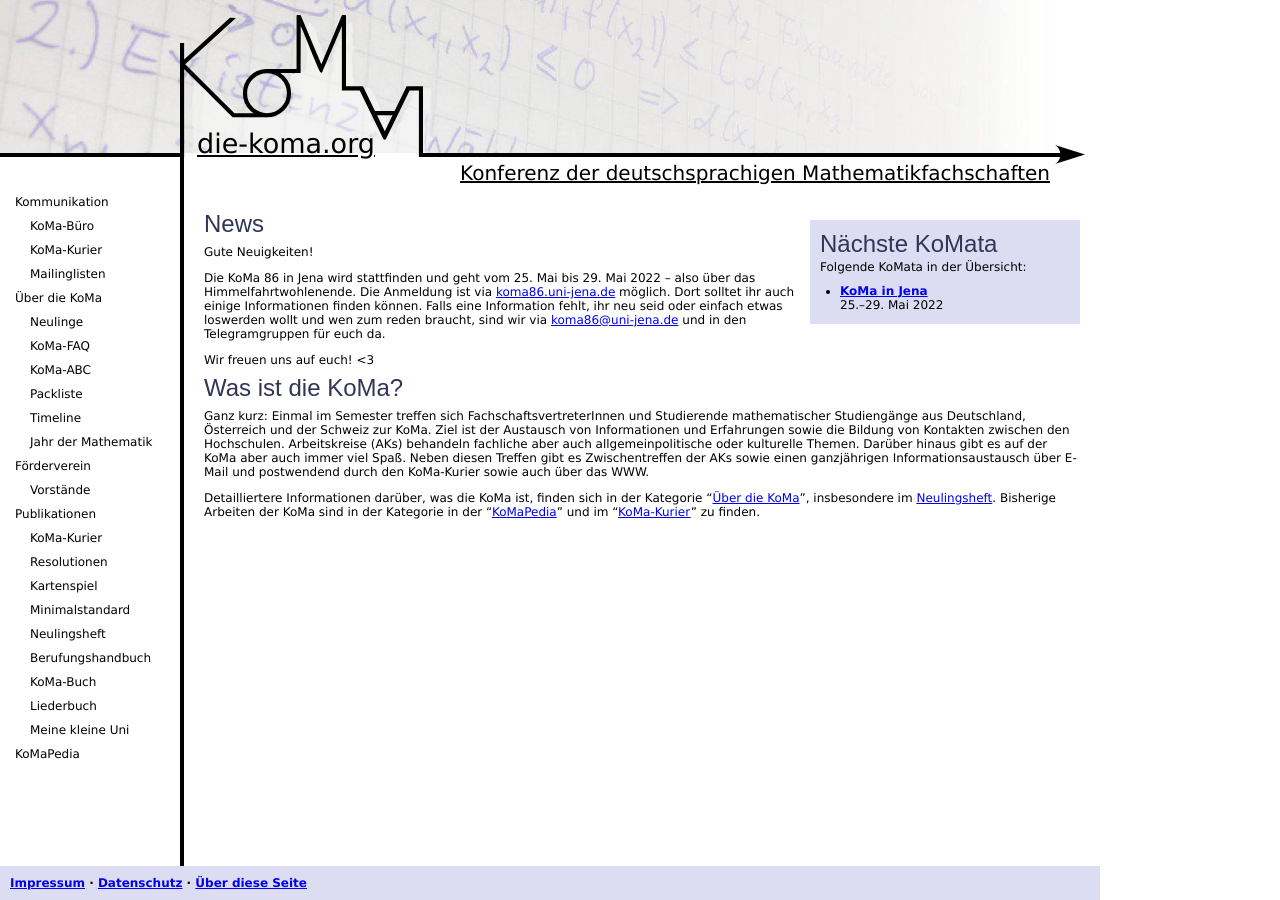
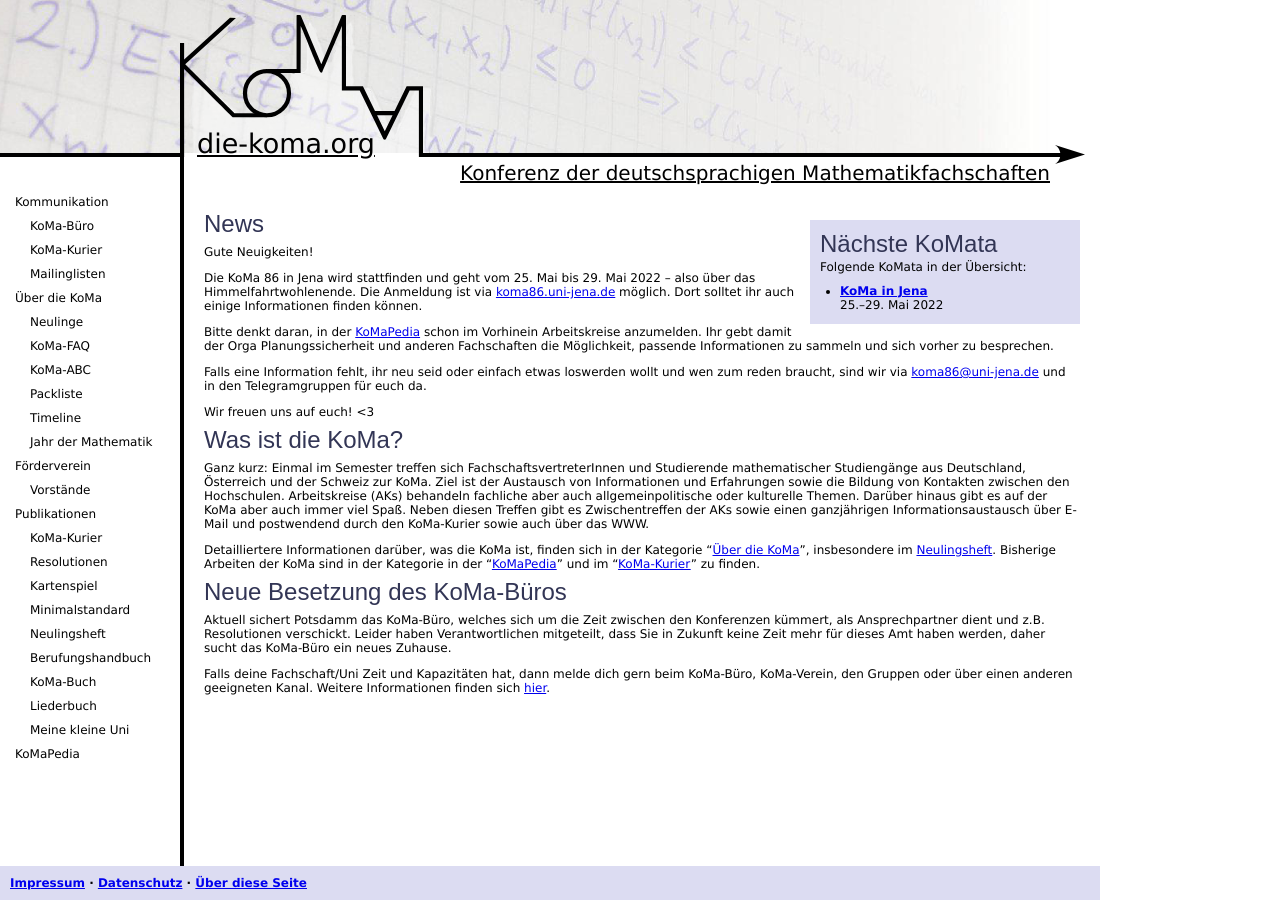
Before and after one commit to Die-KoMa/die-koma.org, a Jekyll site: the page built from index.md, in a window 1280 px wide. Built offline with Jekyll 4.4.1, drawn with Linux system fonts in a browser that asks for light colours.

Commit message:
Hinweis auf AKs und KoMa Büro-Suche

```diff
--- a/index.md
+++ b/index.md
@@ -6,19 +6,29 @@ order: 1
 
 # News
 
-
 Gute Neuigkeiten!
 
 Die KoMa 86 in Jena wird stattfinden und geht vom 25. Mai bis 29. Mai 2022 -- also über das Himmelfahrtwohlenende.
 Die Anmeldung ist via [koma86.uni-jena.de](https://koma86.uni-jena.de/) möglich.
 Dort solltet ihr auch einige Informationen finden können.
+
+Bitte denkt daran, in der [KoMaPedia](./KoMaPedia) schon im Vorhinein Arbeitskreise anzumelden.
+Ihr gebt damit der Orga Planungssicherheit und anderen Fachschaften die Möglichkeit, passende Informationen zu sammeln und sich vorher zu besprechen.
+
 Falls eine Information fehlt, ihr neu seid oder einfach etwas loswerden wollt und wen zum reden braucht, sind wir via [koma86@uni-jena.de](mailto://koma86@uni-jena.de) und in den Telegramgruppen für euch da.
 
 Wir freuen uns auf euch! <3
 
 # Was ist die KoMa?
 
-
 Ganz kurz: Einmal im Semester treffen sich FachschaftsvertreterInnen und Studierende mathematischer Studiengänge aus Deutschland, Österreich und der Schweiz zur KoMa. Ziel ist der Austausch von Informationen und Erfahrungen sowie die Bildung von Kontakten zwischen den Hochschulen. Arbeitskreise (AKs) behandeln fachliche aber auch allgemeinpolitische oder kulturelle Themen. Darüber hinaus gibt es auf der KoMa aber auch immer viel Spaß. Neben diesen Treffen gibt es Zwischentreffen der AKs sowie einen ganzjährigen Informationsaustausch über E-Mail und postwendend durch den KoMa-Kurier sowie auch über das WWW.
 
-Detailliertere Informationen darüber, was die KoMa ist, finden sich in der Kategorie "[Über die KoMa](./ueber_die_koma/)", insbesondere im [Neulingsheft](./publikationen/neulingsheft/). Bisherige Arbeiten der KoMa sind in der Kategorie in der "[KoMaPedia](./KoMaPedia/)" und im "[KoMa-Kurier](./publikationen/koma-kurier/)" zu finden.
+Detailliertere Informationen darüber, was die KoMa ist, finden sich in der Kategorie "[Über die KoMa](./ueber_die_koma/)", insbesondere im [Neulingsheft](./publikationen/neulingsheft/).
+Bisherige Arbeiten der KoMa sind in der Kategorie in der "[KoMaPedia](./KoMaPedia/)" und im "[KoMa-Kurier](./publikationen/koma-kurier/)" zu finden.
+
+# Neue Besetzung des KoMa-Büros
+Aktuell sichert Potsdamm das KoMa-Büro, welches sich um die Zeit zwischen den Konferenzen kümmert, als Ansprechpartner dient und z.B. Resolutionen verschickt.
+Leider haben Verantwortlichen mitgeteilt, dass Sie in Zukunft keine Zeit mehr für dieses Amt haben werden, daher sucht das KoMa-Büro ein neues Zuhause.
+
+Falls deine Fachschaft/Uni Zeit und Kapazitäten hat, dann melde dich gern beim KoMa-Büro, KoMa-Verein, den Gruppen oder über einen anderen geeigneten Kanal.
+Weitere Informationen finden sich [hier](./kommunikation/koma-buero/).
```
